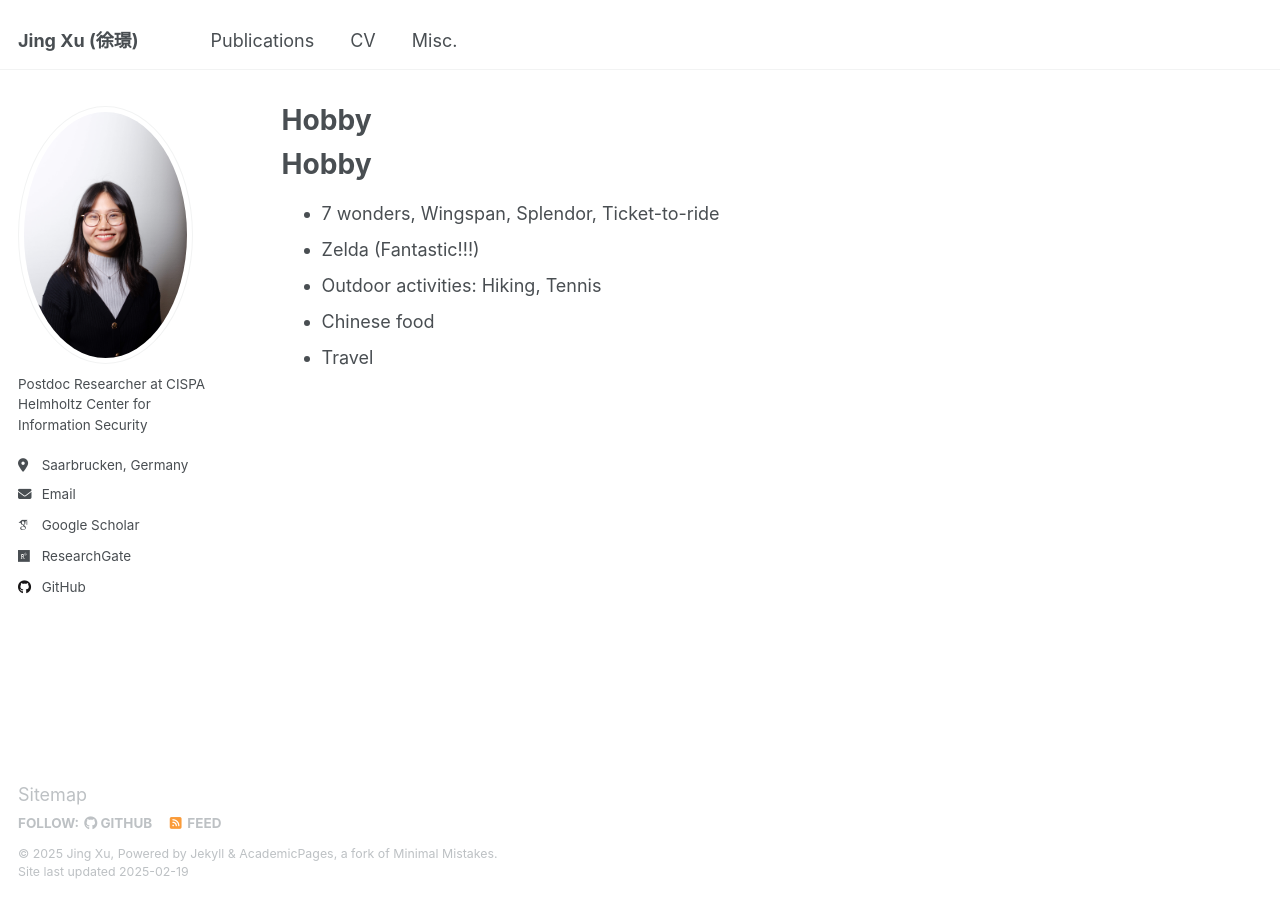
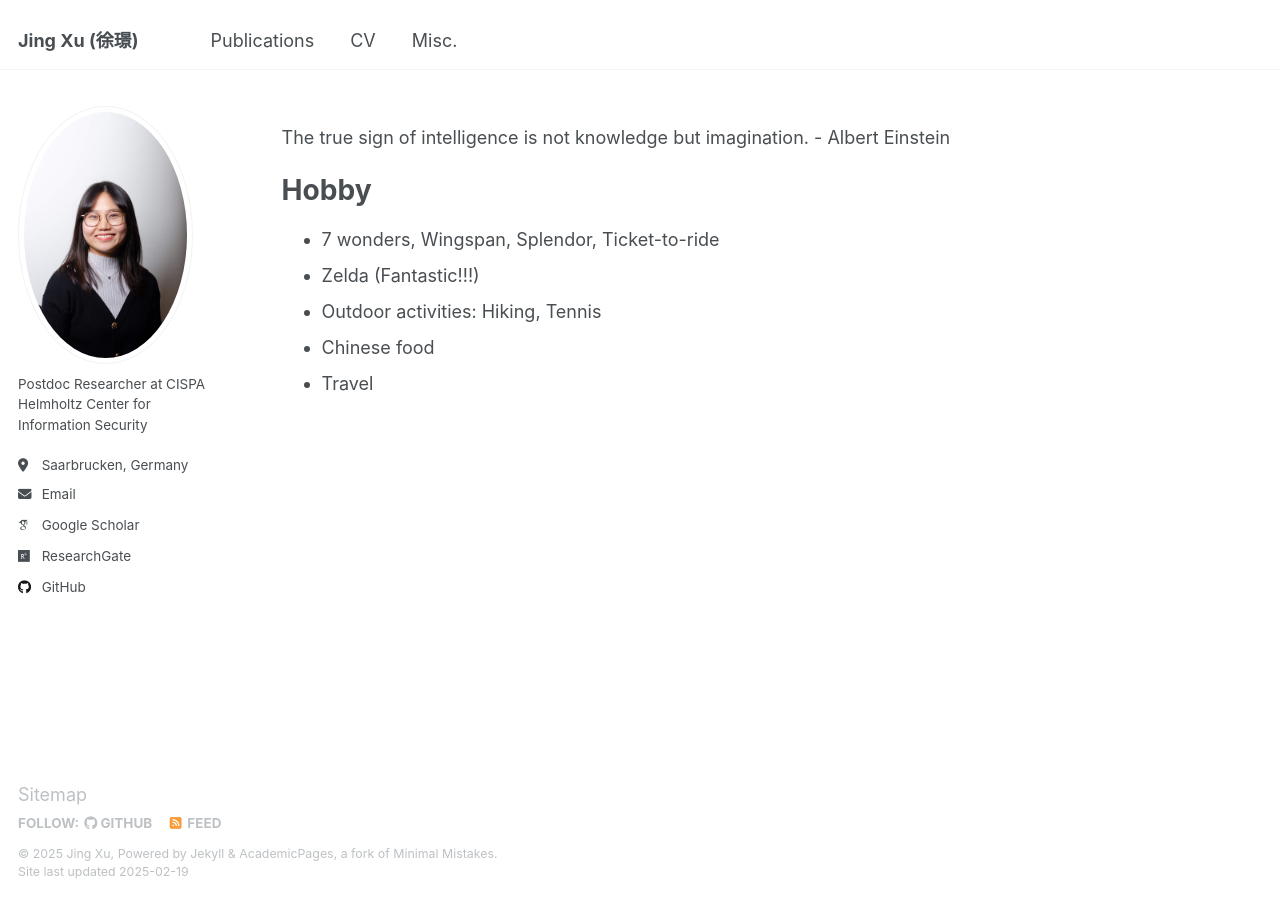
Before and after one commit to xujing1994/xujing1994.github.io, a Jekyll site: the page built from _pages/misc.md, in a window 1280 px wide. Built offline with Jekyll 4.4.1, drawn with Linux system fonts in a browser that asks for light colours; some web fonts are replaced; our own code applies the rules of GitHub Pages for plain Markdown files.

Commit message:
Update misc.md

```diff
--- a/_pages/misc.md
+++ b/_pages/misc.md
@@ -4,6 +4,8 @@ layout: archive
 permalink: /misc/
 author_profile: true
 ---
+
+The true sign of intelligence is not knowledge but imagination. - Albert Einstein
 
 Hobby
 ======
```
